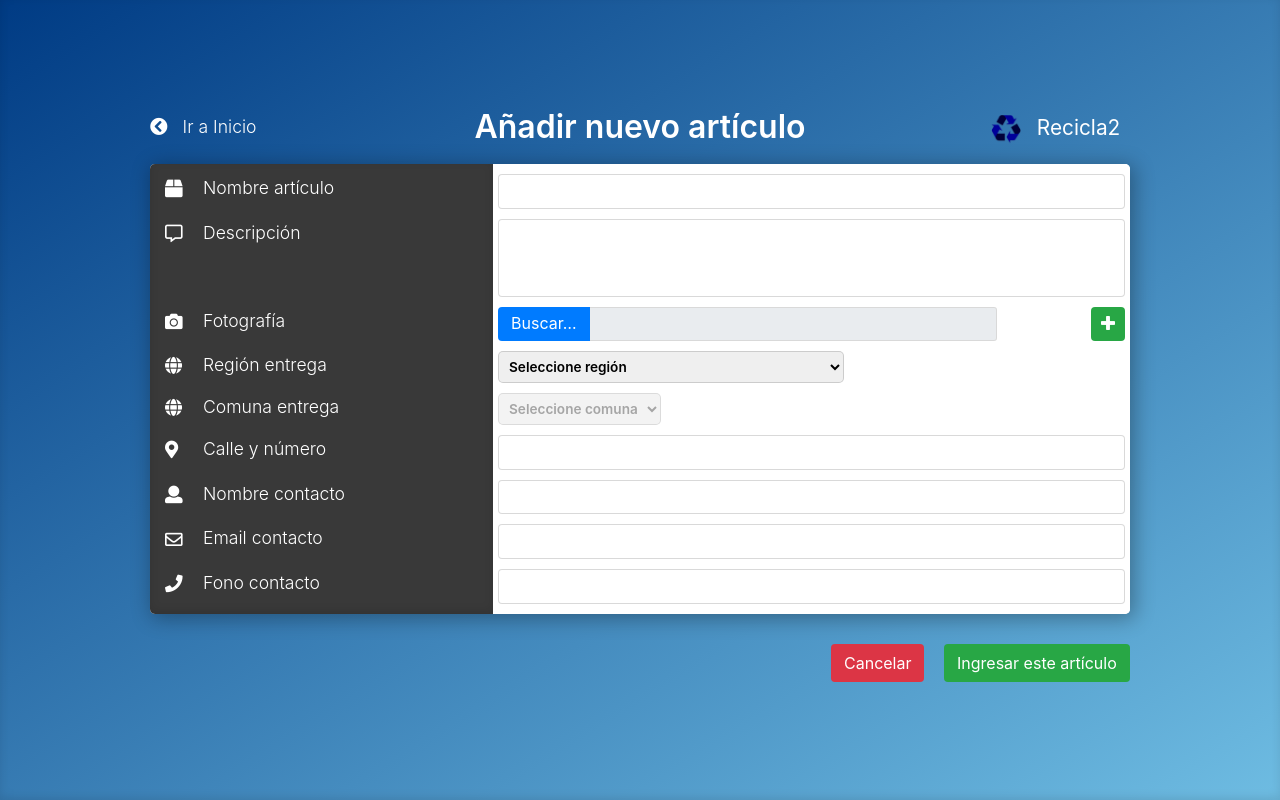
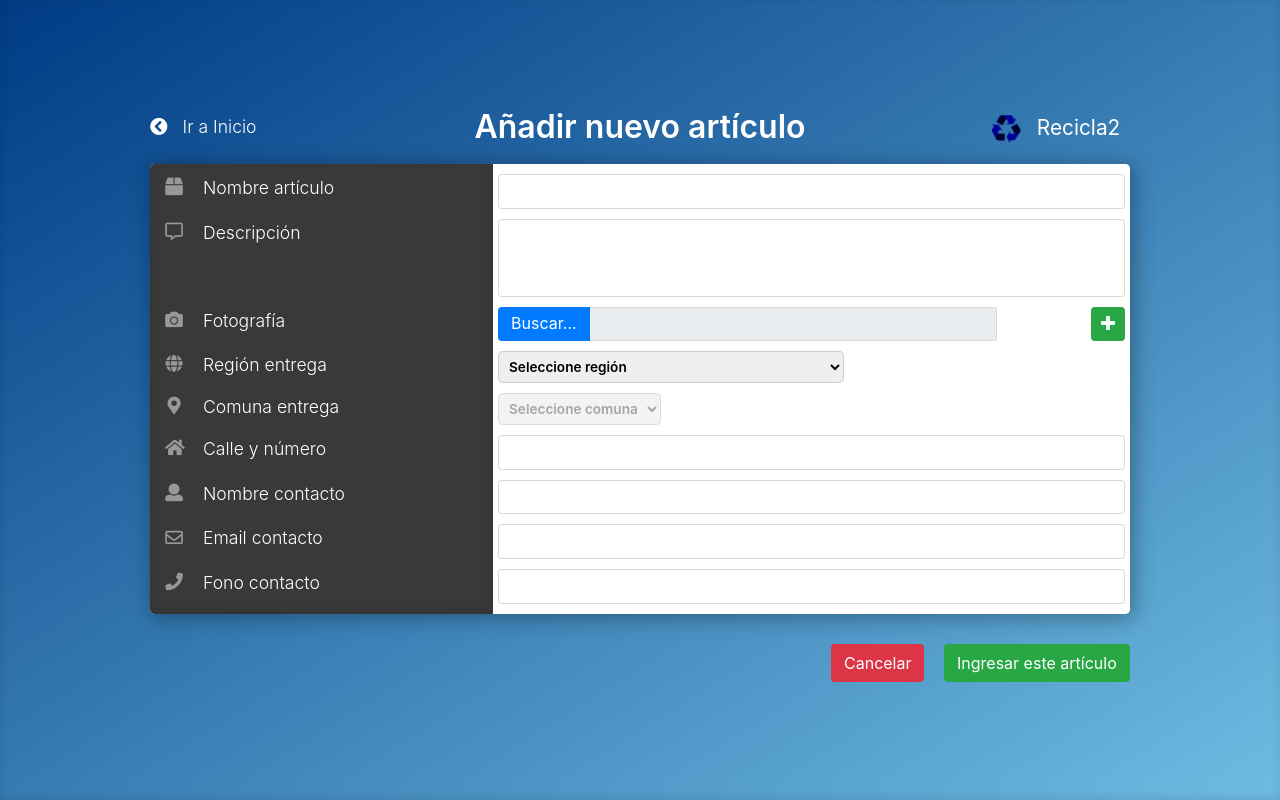
Before and after one commit to ppizarror/recicla2, a PHP site: page /add_item.html in a window 1280 px wide. Run offline with PHP 8.4, Linux system fonts and the light colour scheme.

Commit message:
Se mejoran iconos ítems

```diff
--- a/src/modules/add_item/style.css
+++ b/src/modules/add_item/style.css
@@ -36,11 +36,6 @@ Copyright 2018, no copiar o distribuír sin permiso directo del autor.
     white-space: nowrap;
 }
 
-.add-item-nameobj:hover {
-    color: #3a7fd5;
-    text-shadow: 0 0 5px rgba(0, 0, 0, 0.5);
-}
-
 .add_item_form_line {
     display: block;
     padding: 5px 0;
@@ -54,8 +49,13 @@ Copyright 2018, no copiar o distribuír sin permiso directo del autor.
 }
 
 .add-item-nameobj-icon {
+    color: #c2c2c2;
+    opacity: 0.7;
     margin-right: 20px;
-    min-width: 18px;
+    width: 18px;
+    position: relative;
+    text-align: center;
+    top: -2px;
 }
 
 @media screen and (max-width: 780px) {
--- a/src/modules/add_item/ui.js
+++ b/src/modules/add_item/ui.js
@@ -325,7 +325,7 @@ function initAddItemFormObject() {
         // Comuna
         "4": {
             "name": lang.add_item_form_c_e,
-            "icon": "fas fa-globe",
+            "icon": "fas fa-map-marker-alt",
             "form": "<select id='formComunas' class='add-item-rc-selectors' name='comuna-articulo' disabled></select>",
             "resizeThread": false,
             "afterDrawFun": function () {
@@ -346,7 +346,7 @@ function initAddItemFormObject() {
         // Calle
         "5": {
             "name": lang.add_item_form_sn,
-            "icon": "fas fa-map-marker-alt",
+            "icon": "fas fa-home",
             "form": "<input type='text' class='form-control add-item-form-text' name='calle-articulo' maxlength='150' minlength='10' size='60'>",
             "resizeThread": false,
             "validate": function () {
--- a/src/modules/show_item/ui.js
+++ b/src/modules/show_item/ui.js
@@ -329,7 +329,7 @@ function initShowItemSections($item) {
         // Comuna
         "4": {
             "name": lang.add_item_form_c_e,
-            "icon": "fas fa-globe",
+            "icon": "fas fa-map-marker-alt",
             "value": "<div class='show-item-text'><a href='https://www.google.com/maps/search/{0},{1},Chile'>{0}</a></div>".format($item.getComuna(), $item.getRegion()),
             "resizeThread": false
         },
@@ -337,7 +337,7 @@ function initShowItemSections($item) {
         // Calle
         "5": {
             "name": lang.add_item_form_sn,
-            "icon": "fas fa-map-marker-alt",
+            "icon": "fas fa-home",
             "value": "<div class='show-item-text'><a href='https://www.google.com/maps/search/{0}, {1}, {2}, Chile'>{0}</a></div>".format($item.getUserStreet(), $item.getComuna(), $item.getRegion()),
             "resizeThread": false
         },
```
